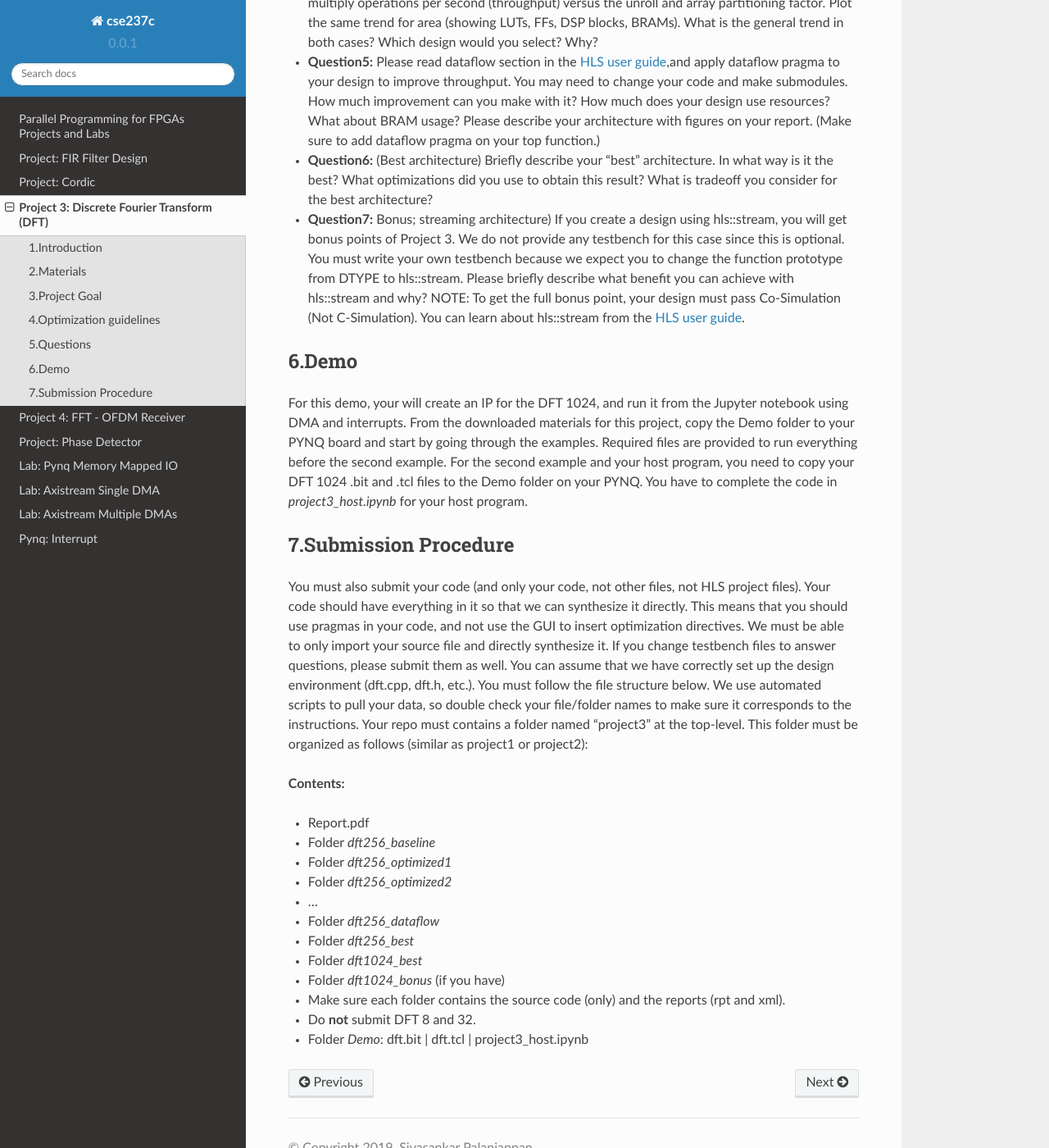
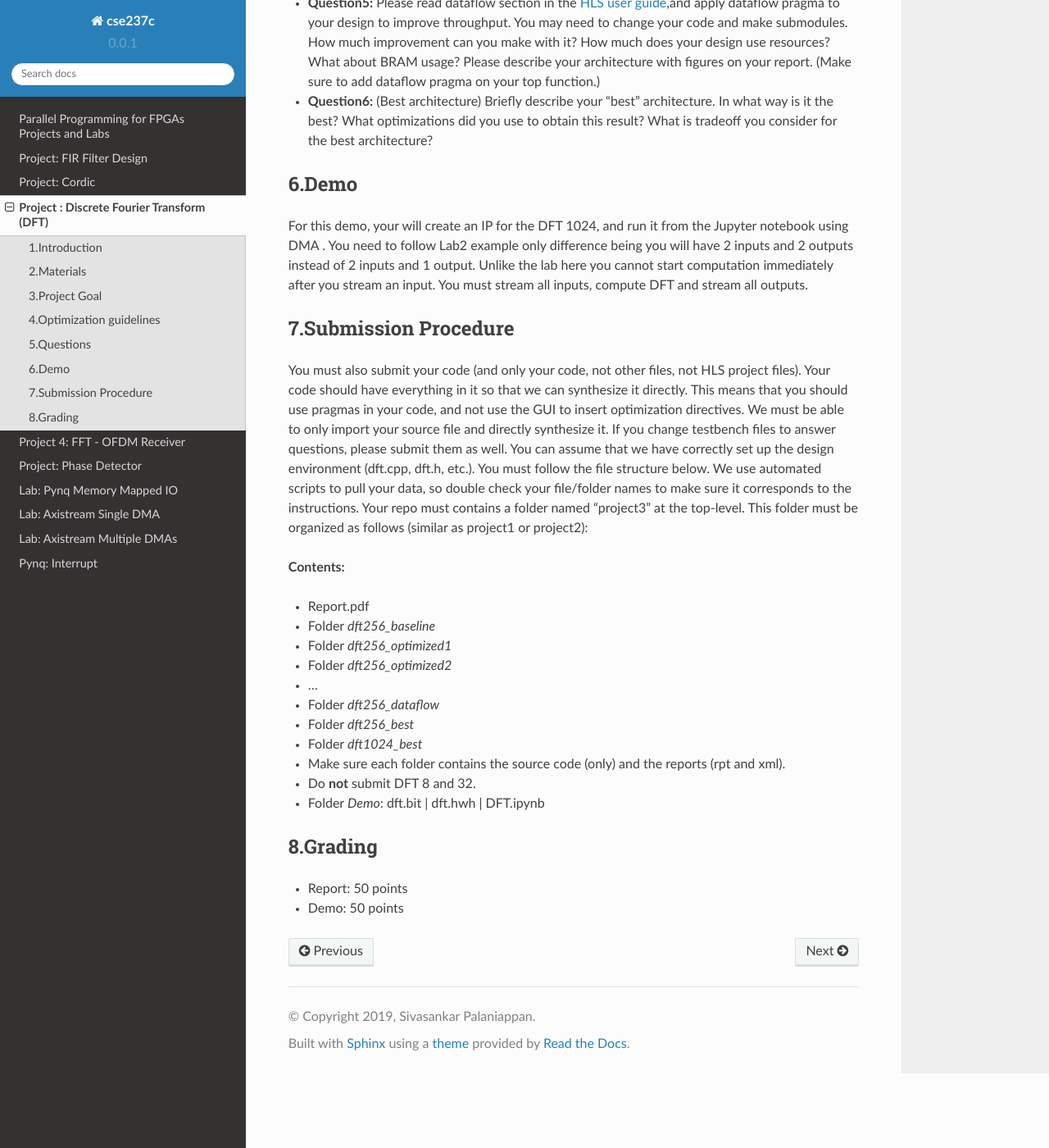
Before and after one commit to roumenguha/cse237crtd, a Sphinx documentation site: the page built from docs/DFT.rst, in a window 1280 px wide and 1400 px high, scrolled down 2872 px. Shown: the whole window at 82% size. Built offline with Sphinx 7.4.7 and the Read the Docs theme 2.0.0, drawn with Linux system fonts in a browser that asks for light colours; some of the changed text lies outside the part shown.

Commit message:
Changed DFT

```diff
--- a/docs/DFT.rst
+++ b/docs/DFT.rst
@@ -3,7 +3,7 @@
    You can adapt this file completely to your liking, but it should at least
    contain the root `toctree` directive.
 
-Project 3: Discrete Fourier Transform (DFT)
+Project : Discrete Fourier Transform (DFT)
 ===========================================
 
 1.Introduction
@@ -14,7 +14,7 @@ The goal of this project is to design architectures that implement the Discrete
 2.Materials
 -----------
 
-The files neccessary for this project can be got from `here <https://github.com/KastnerRG/pp4fpgas/blob/master/labs/project3.zip?raw=true>`_
+The files neccessary for this project can be got from `here <https://github.com/KastnerRG/pp4fpgas/blob/master/labs/DFT.zip?raw=true>`_
 
 You can find the following files in the zip file. These are divided into five folders, dft_8_precomputed, dft_32_precomputed, dft_256_precomputed, dft_1024_precomputed, and Demo. Each of the first four folders has its own testbench, out.gold.dat file, and coefficients.h file.
 
@@ -32,13 +32,9 @@ Each dft_xx_precomputed folder contains following files:
 
 * script.tcl and directives.tcl file to create the project
 
-Demo folder contains three files:
+Demo folder contains one file:
 
-* project3_host.ipynb - this file has your demo instructions. It provides two examples for streaming and using interrupts. You should use the examples to create your host program.
-
-* fact_intrpt.bit - this is used for an example in your demo instructions
-
-* fact_intrpt.tcl - this is used for an example in your demo instructions
+* DFT.ipynb - notebook for demo
 
 
 3.Project Goal
@@ -82,16 +78,14 @@ The key in this project is to understand the tradeoffs between loop optimization
 
 * **Question4:** Study the effects of loop unrolling and array partitioning on the performance and area. What is the relationship between array partitioning and loop unrolling? Does it help to perform one without the other? Plot the performance in terms of number of matrix vector multiply operations per second (throughput) versus the unroll and array partitioning factor. Plot the same trend for area (showing LUTs, FFs, DSP blocks, BRAMs). What is the general trend in both cases? Which design would you select? Why?
 
-* **Question5:** Please read dataflow section in the `HLS user guide <https://www.xilinx.com/support/documentation/sw_manuals/xilinx2017_4/ug902-vivado-high-level-synthesis.pdf#page=157>`_,and apply dataflow pragma to your design to improve throughput. You may need to change your code and make submodules. How much improvement can you make with it? How much does your design use resources? What about BRAM usage? Please describe your architecture with figures on your report. (Make sure to add dataflow pragma on your top function.)
+* **Question5:** Please read dataflow section in the `HLS user guide <https://www.xilinx.com/support/documentation/sw_manuals/xilinx2019_1/ug902-vivado-high-level-synthesis.pdf#page=157>`_,and apply dataflow pragma to your design to improve throughput. You may need to change your code and make submodules. How much improvement can you make with it? How much does your design use resources? What about BRAM usage? Please describe your architecture with figures on your report. (Make sure to add dataflow pragma on your top function.)
 
 * **Question6:** (Best architecture) Briefly describe your "best" architecture. In what way is it the best? What optimizations did you use to obtain this result? What is tradeoff you consider for the best architecture?
-
-* **Question7:** Bonus; streaming architecture) If you create a design using hls::stream, you will get bonus points of Project 3. We do not provide any testbench for this case since this is optional. You must write your own testbench because we expect you to change the function prototype from DTYPE to hls::stream. Please briefly describe what benefit you can achieve with hls::stream and why? NOTE: To get the full bonus point, your design must pass Co-Simulation (Not C-Simulation). You can learn about hls::stream from the `HLS user guide <https://www.xilinx.com/support/documentation/sw_manuals/xilinx2017_4/ug902-vivado-high-level-synthesis.pdf#page=225>`_.
 
 6.Demo
 ------
 
-For this demo, your will create an IP for the DFT 1024, and run it from the Jupyter notebook using DMA and interrupts. From the downloaded materials for this project, copy the Demo folder to your PYNQ board and start by going through the examples. Required files are provided to run everything before the second example. For the second example and your host program, you need to copy your DFT 1024 .bit and .tcl files to the Demo folder on your PYNQ. You have to complete the code in *project3_host.ipynb* for your host program.
+For this demo, your will create an IP for the DFT 1024, and run it from the Jupyter notebook using DMA . You need to follow Lab2 example only difference being you will have 2 inputs and 2 outputs instead of 2 inputs and 1 output. Unlike the lab here you cannot start computation immediately after you stream an input. You must stream all inputs, compute DFT and stream all outputs.
 
 7.Submission Procedure
 ----------------------
@@ -116,10 +110,16 @@ You must also submit your code (and only your code, not other files, not HLS pro
 
 * Folder *dft1024_best*
 
-* Folder *dft1024_bonus* (if you have)
-
 * Make sure each folder contains the source code (only) and the reports (rpt and xml).
 
 * Do **not** submit DFT 8 and 32.
 
-* Folder *Demo*: dft.bit | dft.tcl | project3_host.ipynb
+* Folder *Demo*: dft.bit | dft.hwh | DFT.ipynb
+
+
+8.Grading
+----------
+
+* Report: 50 points
+
+* Demo: 50 points
```
